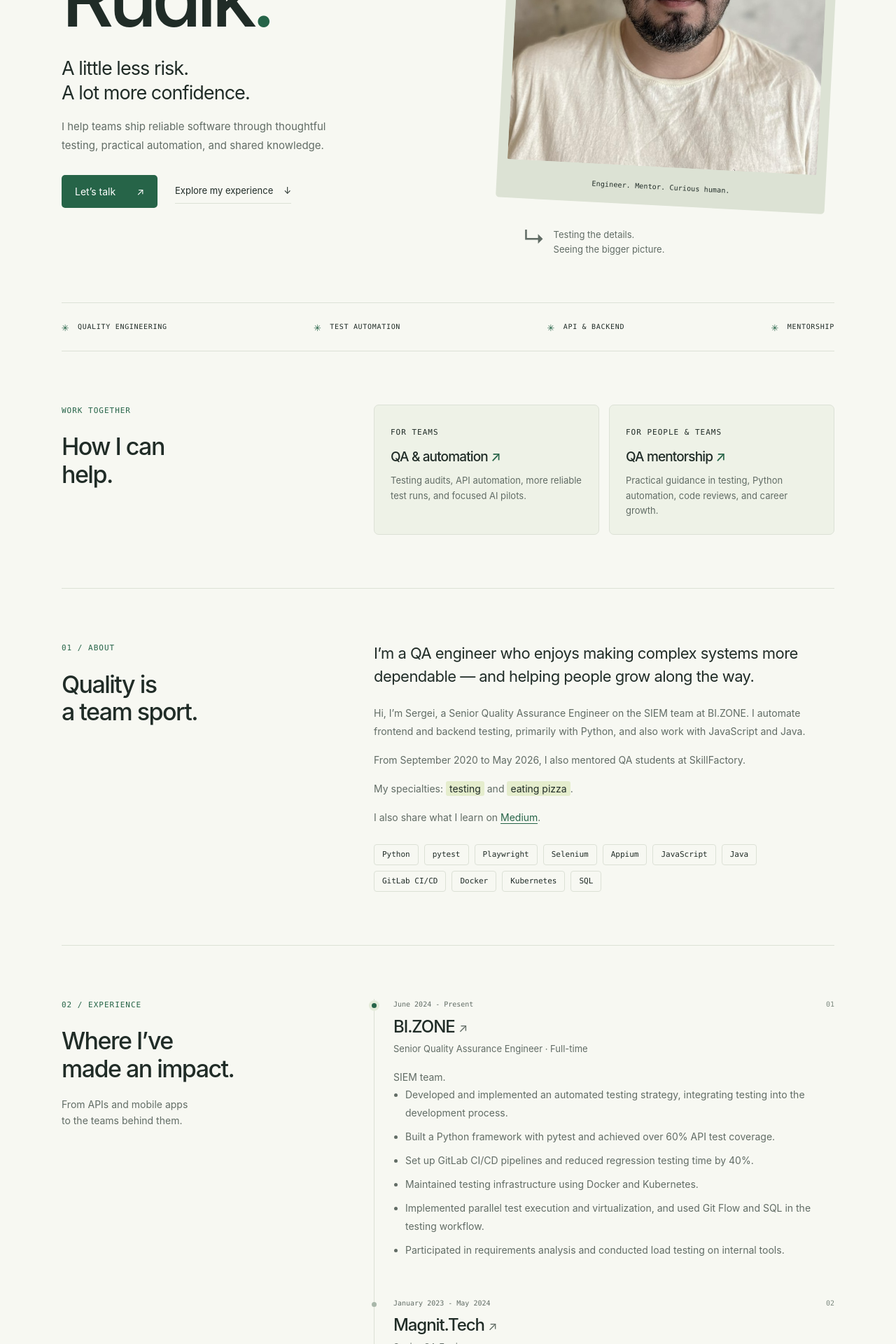
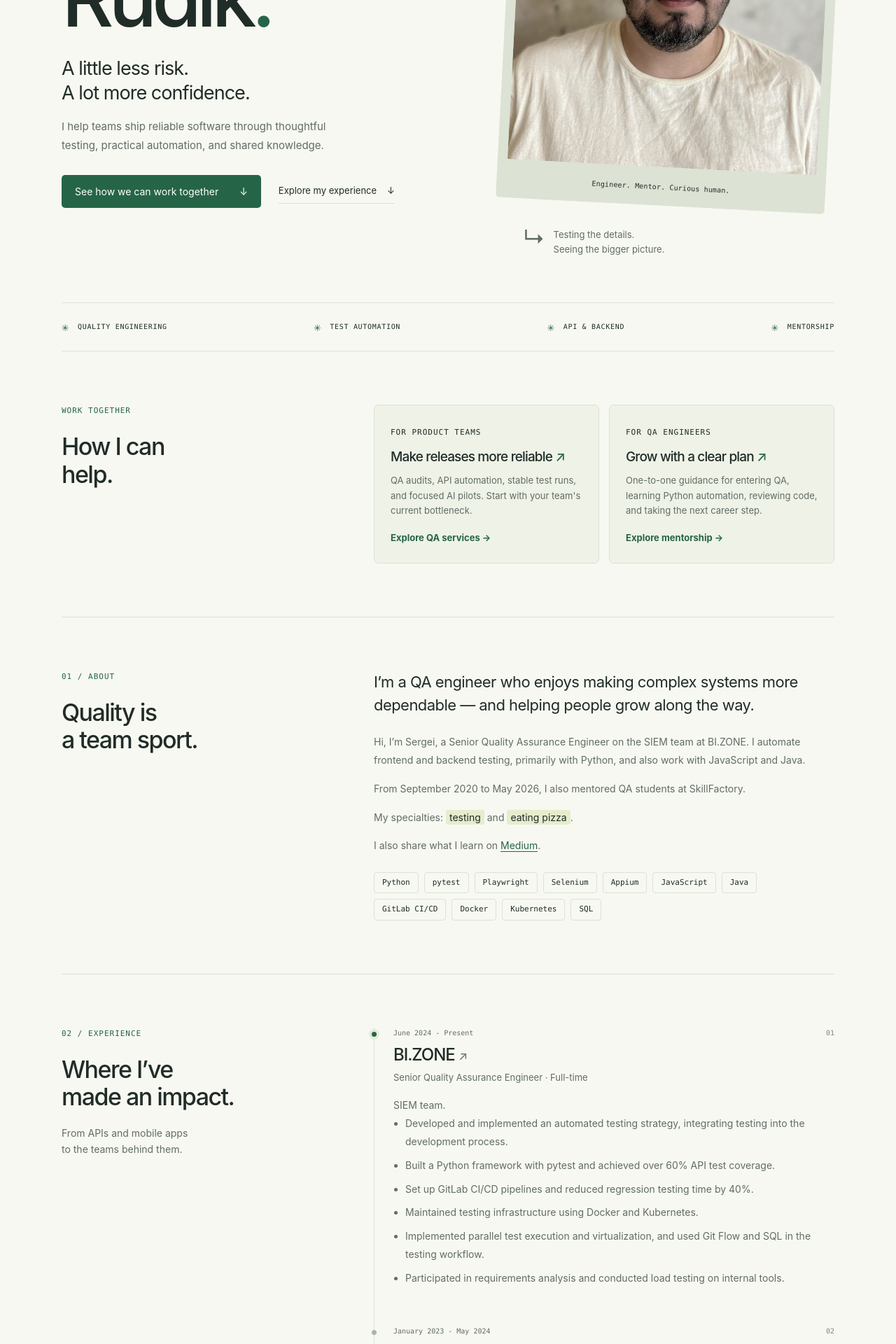
Before and after one commit to sergeyrudik/sr-cv, a Jekyll site: the page built from index.md, in a window 1280 px wide. Shown: the part 447-2367 px from the top of the page at 70% size. Built offline with Jekyll 4.4.1, drawn with Linux system fonts in a browser that asks for light colours.

Commit message:
Guide visitors to QA services and mentorship

```diff
--- a/_layouts/portfolio.html
+++ b/_layouts/portfolio.html
@@ -35,7 +35,7 @@
           <h1 id="hero-title">{{ site.name | escape | replace: " ", "<br>" }}<span class="period">.</span></h1>
           <p class="hero-statement">A little less risk.<br>A lot more confidence.</p>
           <p class="hero-description">I help teams ship reliable software through thoughtful testing, practical automation, and shared knowledge.</p>
-          <div class="hero-actions"><a class="button" href="mailto:{{ site.email }}">Let’s talk <span aria-hidden="true">↗</span></a><a class="text-link" href="#experience">Explore my experience <span aria-hidden="true">↓</span></a></div>
+          <div class="hero-actions"><a class="button" href="#services">See how we can work together <span aria-hidden="true">↓</span></a><a class="text-link" href="#experience">Explore my experience <span aria-hidden="true">↓</span></a></div>
         </div>
         <div class="portrait-area">
           <div class="portrait-frame"><img src="{{ site.about_profile_image | relative_url }}" alt="Portrait of {{ site.name | escape }}" width="640" height="640" fetchpriority="high"><span class="portrait-label">Engineer. Mentor. Curious human.</span></div>
@@ -46,8 +46,8 @@
       <section class="section service-links" id="services" aria-labelledby="services-title">
         <div class="section-label"><span class="section-number">WORK TOGETHER</span><h2 id="services-title">How I can<br>help.</h2></div>
         <div class="service-links-grid">
-          <a class="service-link" href="https://qa.rudik.dev/"><span class="eyebrow">FOR TEAMS</span><h3>QA &amp; automation <span aria-hidden="true">↗</span></h3><p>Testing audits, API automation, more reliable test runs, and focused AI pilots.</p></a>
-          <a class="service-link" href="https://mentor.rudik.dev/"><span class="eyebrow">FOR PEOPLE &amp; TEAMS</span><h3>QA mentorship <span aria-hidden="true">↗</span></h3><p>Practical guidance in testing, Python automation, code reviews, and career growth.</p></a>
+          <a class="service-link" href="https://qa.rudik.dev/"><span class="eyebrow">FOR PRODUCT TEAMS</span><h3>Make releases more reliable <span aria-hidden="true">↗</span></h3><p>QA audits, API automation, stable test runs, and focused AI pilots. Start with your team's current bottleneck.</p><span class="service-link-action">Explore QA services →</span></a>
+          <a class="service-link" href="https://mentor.rudik.dev/"><span class="eyebrow">FOR QA ENGINEERS</span><h3>Grow with a clear plan <span aria-hidden="true">↗</span></h3><p>One-to-one guidance for entering QA, learning Python automation, reviewing code, and taking the next career step.</p><span class="service-link-action">Explore mentorship →</span></a>
         </div>
       </section>
       <section class="section about" id="about" aria-labelledby="about-title">
--- a/assets/main.scss
+++ b/assets/main.scss
@@ -332,6 +332,14 @@ h2 {
   color: var(--muted);
   font-size: 13px;
   line-height: 1.65;
+}
+
+.service-link-action {
+  display: inline-block;
+  margin-top: 18px;
+  color: var(--green);
+  font-size: 13px;
+  font-weight: 650;
 }
 
 .lead {
```
